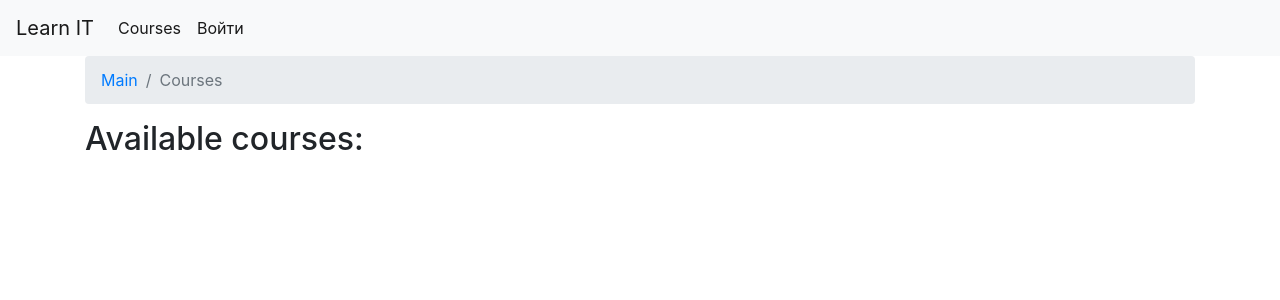
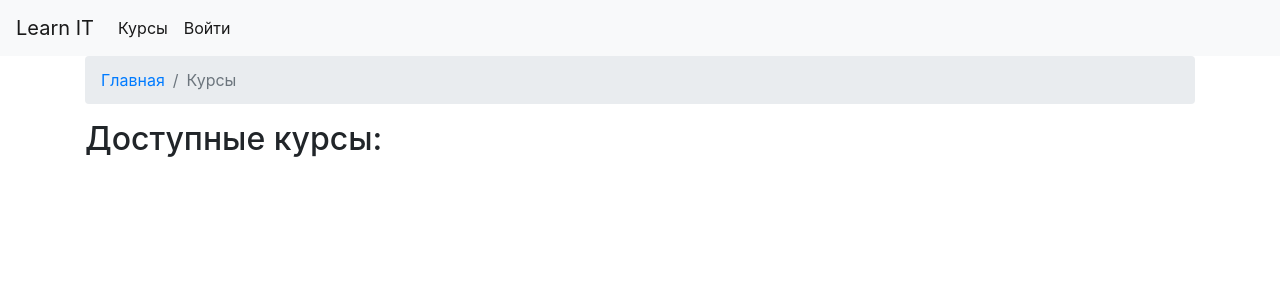
Before and after one commit to paganism/django_edu_site, a Django app: page /learn_it/courses in a window 1280 px wide. Shown: the top 300 px of the page. Run offline with Django 3.2, Linux system fonts and the light colour scheme; data that the repository does not hold is empty; parts of the project's set-up code (start-up, migrations or seed data) failed here and were passed over; some libraries are stand-ins or nearby versions.

Commit message:
fixed mistekes

```diff
--- a/site_learn_it/learn_it/templates/base.html
+++ b/site_learn_it/learn_it/templates/base.html
@@ -24,7 +24,7 @@
                 <div class="collapse navbar-collapse" id="navbarToggler">
                   <ul class="navbar-nav mr-auto mt-2 mt-lg-0">
                     <li class="nav-item active">
-                      <a class="nav-link" href="{% url 'course-list' %}">Courses <span class="sr-only">(current)</span></a>
+                      <a class="nav-link" href="{% url 'course-list' %}">Курсы <span class="sr-only">(current)</span></a>
                     </li>
                     {% if user.is_authenticated %}
                     <li class="nav-item">
--- a/site_learn_it/learn_it/templates/learn_it/course_list.html
+++ b/site_learn_it/learn_it/templates/learn_it/course_list.html
@@ -3,11 +3,11 @@
 {% block header %}
 <nav aria-label="breadcrumb">
     <ol class="breadcrumb">
-      <li class="breadcrumb-item"><a href="{% url 'index' %}">Main</a></li>
-      <li class="breadcrumb-item active" aria-current="page">Courses</li>
+      <li class="breadcrumb-item"><a href="{% url 'index' %}">Главная</a></li>
+      <li class="breadcrumb-item active" aria-current="page">Курсы</li>
     </ol>
   </nav>
-    <h2>Available courses:</h2>
+    <h2>Доступные курсы:</h2>
 {% endblock header %}
 
 {% block content %}
```
Also changed, not shown: site_learn_it/learn_it/templates/learn_it/course_detail.html (+3 -4 lines).
